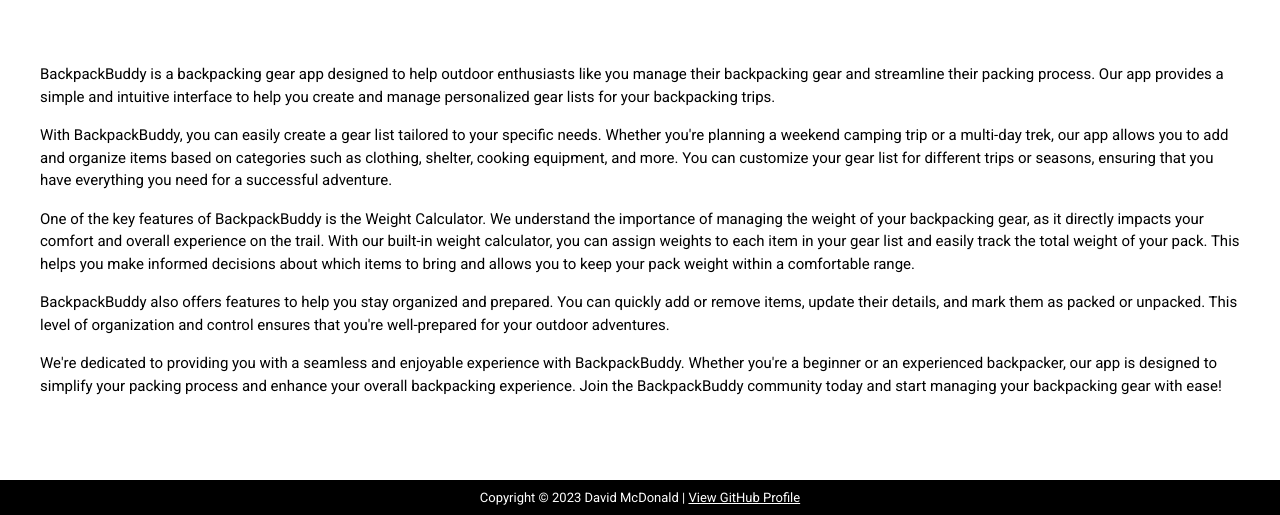
After one commit to davmmcdonald/backpack-buddy, a Flask app: page /about in a window 1280 px wide. The commit adds this page. Shown: the part 285-800 px from the top of the page. Run offline with Flask 3, Linux system fonts and the light colour scheme; some libraries are stand-ins or nearby versions.

Commit message:
Built about us page

```diff
--- a/website/models.py
+++ b/website/models.py
@@ -12,6 +12,7 @@ class PackingList(db.Model):
     id = db.Column(db.Integer, primary_key=True)
     slug = db.Column(db.String(100), nullable=False)
     name = db.Column(db.String(100), nullable=False)
+    image = db.Column(db.String(100), nullable=False)
     location = db.Column(db.String(100), nullable=False)
     date = db.Column(db.String, nullable=False)
     distance = db.Column(db.Float, nullable=False)
@@ -27,6 +28,10 @@ class Gear(db.Model):
     temperature_rating = db.Column(db.Float)
     packing_lists = db.relationship('PackingList', secondary='packing_list_gear')
 
+    def is_checked(self, packing_list):
+        item = db.session.query(packing_list_gear).filter_by(gear_id=self.id, packing_list_id=packing_list.id).first()
+        return item.checked
+
 class Category(db.Model):
     id = db.Column(db.Integer, primary_key=True)
     name = db.Column(db.String(100), nullable=False)
--- a/website/static/index.js
+++ b/website/static/index.js
@@ -1,3 +1,32 @@
 function dismissAlert(button) {
     button.parentNode.remove();
 }
+
+function copyUrl() {
+    const url = window.location.href;
+    navigator.clipboard.writeText(url);
+    alert('List URL copied to clipboard!');
+}
+
+function refreshImage(imageSelector) {
+    imageSelector.nextElementSibling.src = `static/assets/card-images/${imageSelector.value}`;
+}
+
+function initAutocomplete() {
+    const locationInput = document.getElementById('location');
+    const autocomplete = new google.maps.places.Autocomplete(locationInput);
+}
+google.maps.event.addDomListener(window, 'load', initAutocomplete);
+
+// const categories = document.querySelectorAll('.category');
+// categories.forEach(element => {
+//     if (!element.nextElementSibling.classList.contains('card-wrapper')) {
+//         const placeholder = document.createElement('div');
+//         placeholder.classList.add('gear-placeholder');
+//         const placeholderText = document.createElement('p');
+//         placeholderText.innerText = 'Add more gear!';
+//         placeholderText.classList.add('placeholder-message');
+//         placeholder.appendChild(placeholderText);
+//         element.after(placeholder);
+//     }
+// });
--- a/website/static/style.css
+++ b/website/static/style.css
@@ -235,7 +235,6 @@ footer {
     align-items: baseline;
     height: 240px;
     padding: 16px;
-    background-image: linear-gradient(transparent 25%, rgba(0, 0, 0, 0.75)), url('assets/card-images/snowy01.png');
     background-size: cover;
     background-position: center;
     border-radius: 4px;
@@ -298,6 +297,7 @@ footer {
 }
 
 .category {
+    margin-top: 32px;
     font-family: 'Roboto', sans-serif;
     font-size: 20px;
     font-weight: 700;
@@ -305,7 +305,6 @@ footer {
 
 .gear-form {
     display: flex;
-    margin-bottom: 32px;
 }
 
 .gear-input {
@@ -344,11 +343,27 @@ footer {
     border-radius: 4px;
 }
 
-.gear-checkbox {
-    margin-right: 16px;
+.gear-name {
+    flex: 2;
+    font-family: 'Roboto', sans-serif;
+    font-size: 15px;
+    font-weight: 700;
 }
 
-.gear-name {
+.gear-detail {
+    flex: 1;
+    color: #888;
     font-family: 'Roboto', sans-serif;
     font-size: 15px;
 }
+
+.thumbnail-preview {
+    height: 128px;
+    margin-bottom: 16px;
+}
+
+.para-body {
+    margin-bottom: 16px;
+    font-family: 'Roboto', sans-serif;
+    font-size: 15px;
+}
--- /dev/null
+++ b/website/templates/about.html
@@ -0,0 +1,13 @@
+{% extends "default.html" %}
+{% block title %}About{% endblock %}
+{% block headline %}About{% endblock %}
+
+{% block content%}
+
+<p class="para-body">BackpackBuddy is a backpacking gear app designed to help outdoor enthusiasts like you manage their backpacking gear and streamline their packing process. Our app provides a simple and intuitive interface to help you create and manage personalized gear lists for your backpacking trips.</p>
+<p class="para-body">With BackpackBuddy, you can easily create a gear list tailored to your specific needs. Whether you're planning a weekend camping trip or a multi-day trek, our app allows you to add and organize items based on categories such as clothing, shelter, cooking equipment, and more. You can customize your gear list for different trips or seasons, ensuring that you have everything you need for a successful adventure.</p>
+<p class="para-body">One of the key features of BackpackBuddy is the Weight Calculator. We understand the importance of managing the weight of your backpacking gear, as it directly impacts your comfort and overall experience on the trail. With our built-in weight calculator, you can assign weights to each item in your gear list and easily track the total weight of your pack. This helps you make informed decisions about which items to bring and allows you to keep your pack weight within a comfortable range.</p>
+<p class="para-body">BackpackBuddy also offers features to help you stay organized and prepared. You can quickly add or remove items, update their details, and mark them as packed or unpacked. This level of organization and control ensures that you're well-prepared for your outdoor adventures.</p>
+<p class="para-body">We're dedicated to providing you with a seamless and enjoyable experience with BackpackBuddy. Whether you're a beginner or an experienced backpacker, our app is designed to simplify your packing process and enhance your overall backpacking experience. Join the BackpackBuddy community today and start managing your backpacking gear with ease!</p>
+
+{% endblock %}
--- a/website/templates/dashboard.html
+++ b/website/templates/dashboard.html
@@ -13,7 +13,7 @@
 <div class="grid-4c">
     {% for list in user.packing_lists %}
     <a href="/list/{{ list.slug }}">
-        <div class="card">
+        <div class="card" style="background-image: linear-gradient(transparent 25%, rgba(0, 0, 0, 0.75)), url('static/assets/card-images/{{ list.image }}')">
             <p class="card-name">{{ list.name }}</p>
             <p class="card-detail"><i class="fa-solid fa-location-arrow"></i> {{ list.location }}</p>
             <p class="card-detail"><i class="fa-solid fa-calendar-days"></i> {{ list.date }}</p>
--- a/website/templates/default.html
+++ b/website/templates/default.html
@@ -7,11 +7,12 @@
     <title>{% block title %}{% endblock %} | BackpackBuddy</title>
     <link rel="stylesheet" href="{{ url_for('static', filename='reset.css') }}">
     <link rel="stylesheet" href="{{ url_for('static', filename='style.css') }}">
-    <script src="{{ url_for('static', filename='index.js') }}"></script>
+    <script src="{{ url_for('static', filename='index.js') }}" defer></script>
     <link rel="preconnect" href="https://fonts.googleapis.com">
     <link rel="preconnect" href="https://fonts.gstatic.com" crossorigin>
     <link href="https://fonts.googleapis.com/css2?family=Roboto:wght@400;700&family=Zilla+Slab&display=swap" rel="stylesheet">
     <script src="https://kit.fontawesome.com/4f2a91077e.js" crossorigin="anonymous"></script>
+    <script src="https://maps.googleapis.com/maps/api/js?key=AIzaSyAP6xplkO6AnaS8PutYld0ZHxxWYdvYq9c&libraries=places"></script>
 </head>
 <body>
     {% include "header.html" %}
--- a/website/templates/header.html
+++ b/website/templates/header.html
@@ -7,7 +7,7 @@
                 <li class="nav-item"><a href="/dashboard" class="">Dashboard</a></li>
                 {% endif %}
                 <li class="nav-item"><a href="">Featured Lists</a></li>
-                <li class="nav-item"><a href="">About</a></li>
+                <li class="nav-item"><a href="/about">About</a></li>
                 <li class="nav-item"><a href="">Contact</a></li>
                 {% if user.is_authenticated %}
                 <li class="nav-button"><a href="/logout">Logout</a></li>
--- a/website/templates/home.html
+++ b/website/templates/home.html
@@ -7,7 +7,6 @@
     <title>BackpackBuddy</title>
     <link rel="stylesheet" href="{{ url_for('static', filename='reset.css') }}">
     <link rel="stylesheet" href="{{ url_for('static', filename='style.css') }}">
-    <script src="{{ url_for('static', filename='index.js') }}"></script>
     <link rel="preconnect" href="https://fonts.googleapis.com">
     <link rel="preconnect" href="https://fonts.gstatic.com" crossorigin>
     <link href="https://fonts.googleapis.com/css2?family=Roboto:wght@400;700&family=Zilla+Slab&display=swap" rel="stylesheet">
--- a/website/views.py
+++ b/website/views.py
@@ -1,9 +1,9 @@
 from flask import Blueprint, render_template, request, flash, redirect, url_for
 from flask_login import login_required, current_user
-from .models import PackingList, Category, Gear
+from .models import PackingList, Category, Gear, packing_list_gear
 from . import db
 from datetime import datetime
-import string, random
+import string, random, os, requests
 
 
 views = Blueprint('views', __name__)
@@ -20,26 +20,43 @@ def dashboard():
 @views.route('/create-list', methods=['GET', 'POST'])
 @login_required
 def create_list():
+    image_folder = 'website/static/assets/card-images'
+    image_filenames = []
+    for filename in os.listdir(image_folder):
+        if filename.endswith('.jpg') or filename.endswith('.png'):
+            image_filenames.append(filename)
+
     if request.method == 'POST':
         name = request.form.get('name')
+        image = request.form.get('image')
         location = request.form.get('location')
         date = request.form.get('date')
         distance = request.form.get('distance')
         target_weight = request.form.get('targetWeight')
         slug = generate_unique_slug(8)
 
-        new_packing_list = PackingList(name=name, location=location, date=date, distance=distance, target_weight=target_weight, user_id=current_user.id, slug=slug)
+        new_packing_list = PackingList(name=name, image=image, location=location, date=date, distance=distance, target_weight=target_weight, user_id=current_user.id, slug=slug)
         db.session.add(new_packing_list)
         db.session.commit()
         flash('List added successfully!', category='success')
         return redirect(url_for('views.dashboard'))
 
-    return render_template('create-list.html', user=current_user)
+    return render_template('create-list.html', image_filenames=image_filenames, user=current_user)
 
 @views.route('/list/<string:slug>', methods=['GET', 'POST'])
 def list(slug):
     packing_list = PackingList.query.filter_by(slug=slug).first()
     categories = Category.query.all()
+    total_weight = round(sum(item.weight for item in packing_list.gear) / 16, 1)
+
+    weather_api_key = '5f62ab4b1dfb49de9a7223916230604'
+    url = f'http://api.weatherapi.com/v1/current.json?key={weather_api_key}&q={packing_list.location}&aqi=no'
+    print(url)
+    response = requests.get(url)
+    if response.status_code == 200:
+        data = response.json()
+        temp_f = data['current']['temp_f']
+        condition = data['current']['condition']['text'].lower()
 
     if request.method == 'POST':
         name = request.form.get('name')
@@ -52,7 +69,11 @@ def list(slug):
         db.session.commit()
         return redirect(url_for('views.list', slug=slug))
 
-    return render_template('list.html', packing_list=packing_list, categories=categories, user=current_user)
+    return render_template('list.html', packing_list=packing_list, categories=categories, total_weight=total_weight, temp_f=temp_f, condition=condition, user=current_user)
+
+@views.route('/about')
+def about():
+    return render_template('about.html', user=current_user)
 
 def generate_unique_slug(length):
     characters = string.ascii_letters + string.digits
```
Also changed, not shown: website/templates/create-list.html (+9 -1 lines), website/templates/list.html (+10 -6 lines), instance/database.db, 1 other file.
